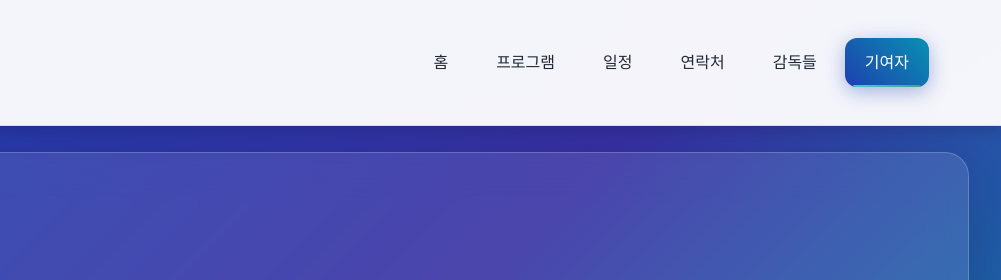
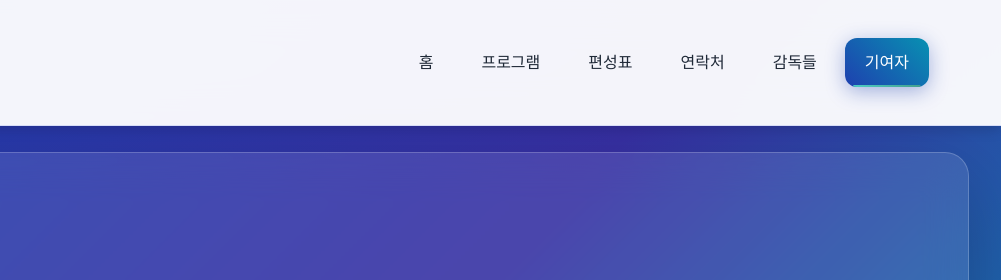
Before and after one commit to patricksuhlin-cell/KCBS, a plain HTML site: page contributors.html in a window 1280 px wide. Shown: the top 280 px of the page, 279-1280 px from the left. Drawn offline with nearby package versions, Linux system fonts and the light colour scheme; animation ran at ten frames a second.

Commit message:
Update contributors.html

```diff
--- a/contributors.html
+++ b/contributors.html
@@ -28,7 +28,7 @@
       <nav class="nav" id="nav">
         <a class="nav-link" href="index.html">홈</a>
         <a class="nav-link" href="play.html">프로그램</a>
-        <a class="nav-link" href="schedule.html">일정</a>
+        <a class="nav-link" href="schedule.html">편성표</a>
         <a class="nav-link" href="messages.html">연락처</a>
         <a class="nav-link" href="directors.html">감독들</a>
         <a class="nav-link active" href="contributors.html">기여자</a>
```
